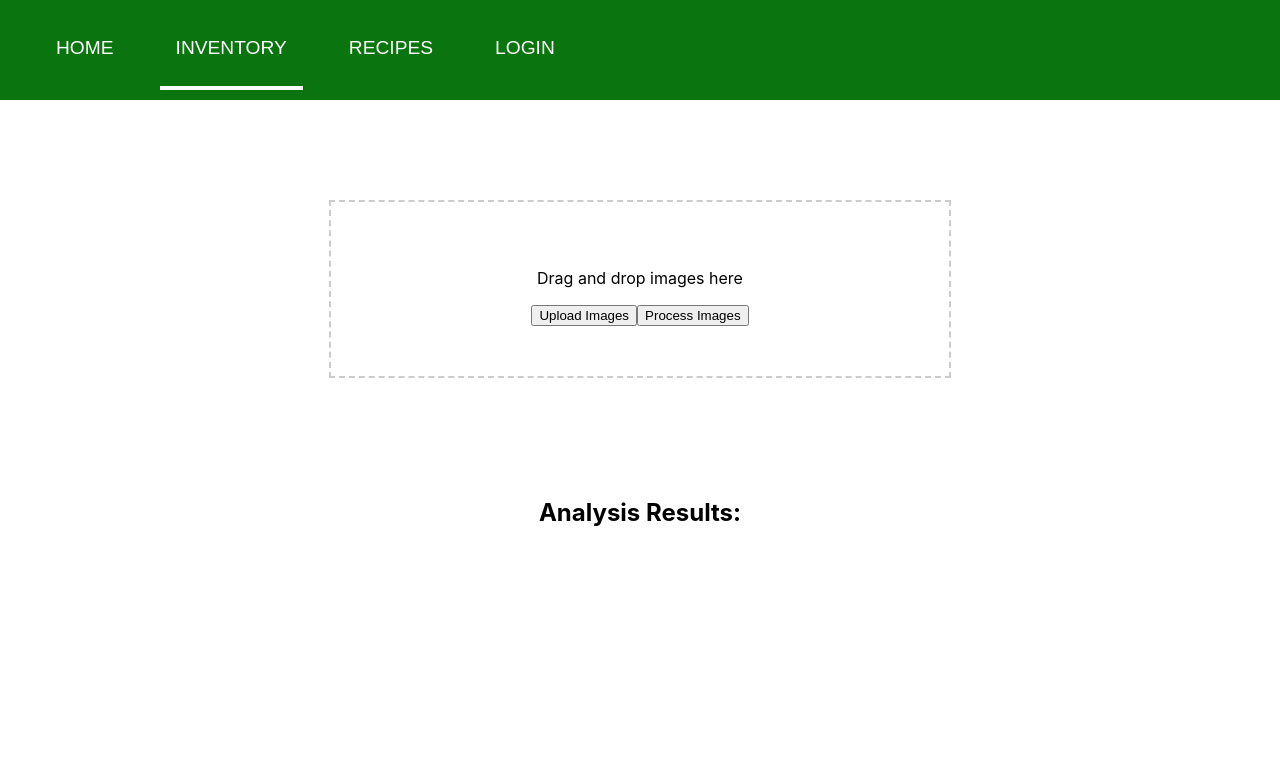
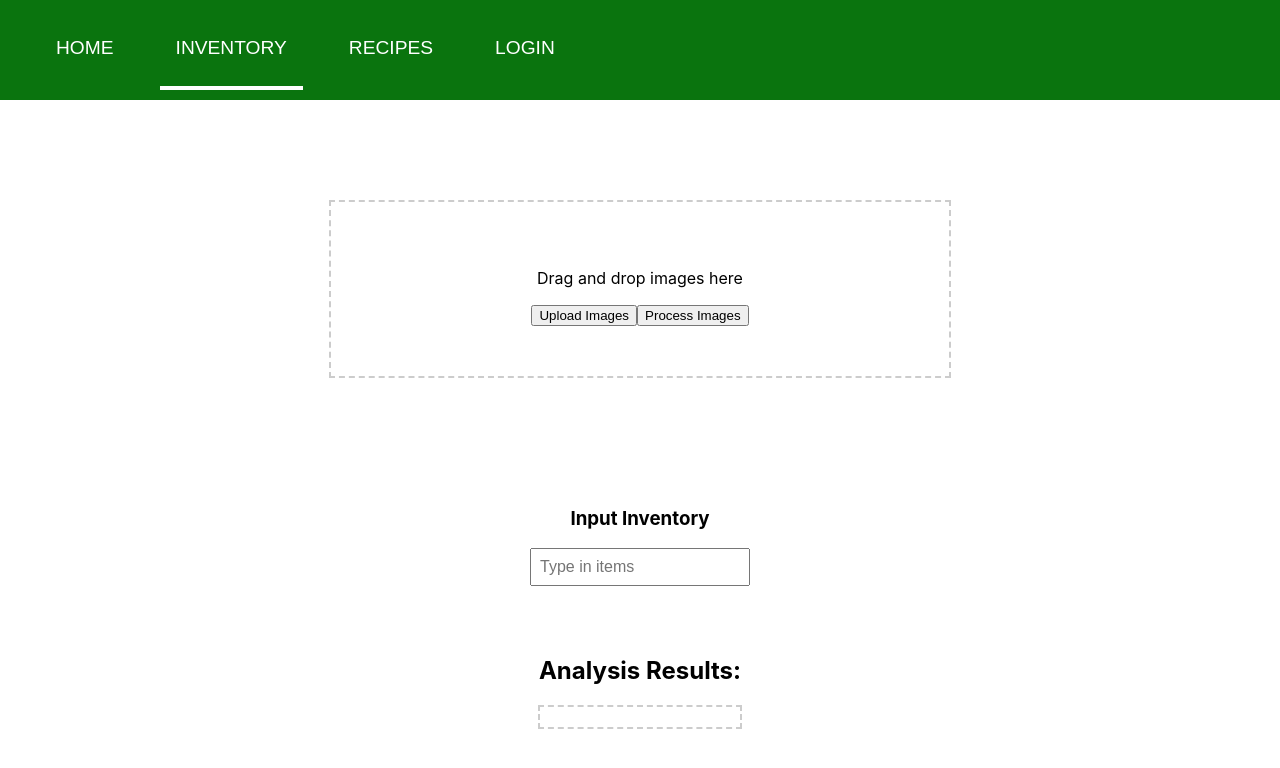
Before and after one commit to kylephan5/bytes, a React (Create React App) app in the folder bytes_client/: page /inventory in a window 1280 px wide. Shown: the top 768 px of the page. Built offline with nearby package versions, Linux system fonts and the light colour scheme.

Commit message:
inventory update

```diff
--- a/bytes_client/src/components/pages/Inventory.css
+++ b/bytes_client/src/components/pages/Inventory.css
@@ -29,3 +29,28 @@
     border: 1px solid #ddd;
     margin: 5px;
 }
+
+.manual-input{
+    text-align: center;
+    margin-top: 10px;
+    padding-bottom: 50px;
+}
+
+.manual-input input {
+    padding: 8px;
+    font-size: 16px;
+    width: 200px;
+}
+
+.results h2{
+    text-align: center;
+}
+
+.results .items{
+    border: 2px dashed #ccc;
+    padding-top: 10px;
+    padding-bottom: 10px;
+    padding-left: 100px;
+    padding-right: 100px;
+    text-align: center;
+}
--- a/bytes_client/src/components/pages/Inventory.js
+++ b/bytes_client/src/components/pages/Inventory.js
@@ -8,6 +8,7 @@ function Inventory() {
   const [images, setImages] = useState([]);
   const [results, setResults] = useState([]);
   const fileInputRef = React.createRef();
+  const [searchTerm, setSearchTerm] = useState('');
 
   const handleDrop = (e) => {
     e.preventDefault();
@@ -40,10 +41,19 @@ function Inventory() {
       formData.append(`images[${index}]`, image);
     });
 
+  // const manualInput = () => {
+  //   const formData = new FormData();
+  //   images.forEach((searchTerm, index) => {
+  //   formData.append(searchTerm);
+  // });
+
     axios
       .post('cv/', formData, {
         headers: {
           'Content-Type': 'multipart/form-data',
+        },
+        params: {
+          searchTerm: searchTerm,
         },
       })
       .then(function (response) {
@@ -58,8 +68,6 @@ function Inventory() {
         console.error('Error processing images:', error);
       });
   };
-
-
 
   return (
     <div className="inventory-container">
@@ -92,9 +100,19 @@ function Inventory() {
           </div>
         ))}
       </div>
+      <div className="manual-input">
+        <h3>Input Inventory</h3>
+      <input
+        type="text"
+        placeholder="Type in items"
+        value={searchTerm}
+        onChange={(e) => setSearchTerm(e.target.value)}
+      />
+      {/* <button onClick={manualInput}>Add</button> */}
+    </div>
       <div className="results">
         <h2>Analysis Results:</h2>
-        <ul>
+        <ul className='items'>
           {results.map((result, index) => (
             <li key={index}>{result}</li>
           ))}
```
